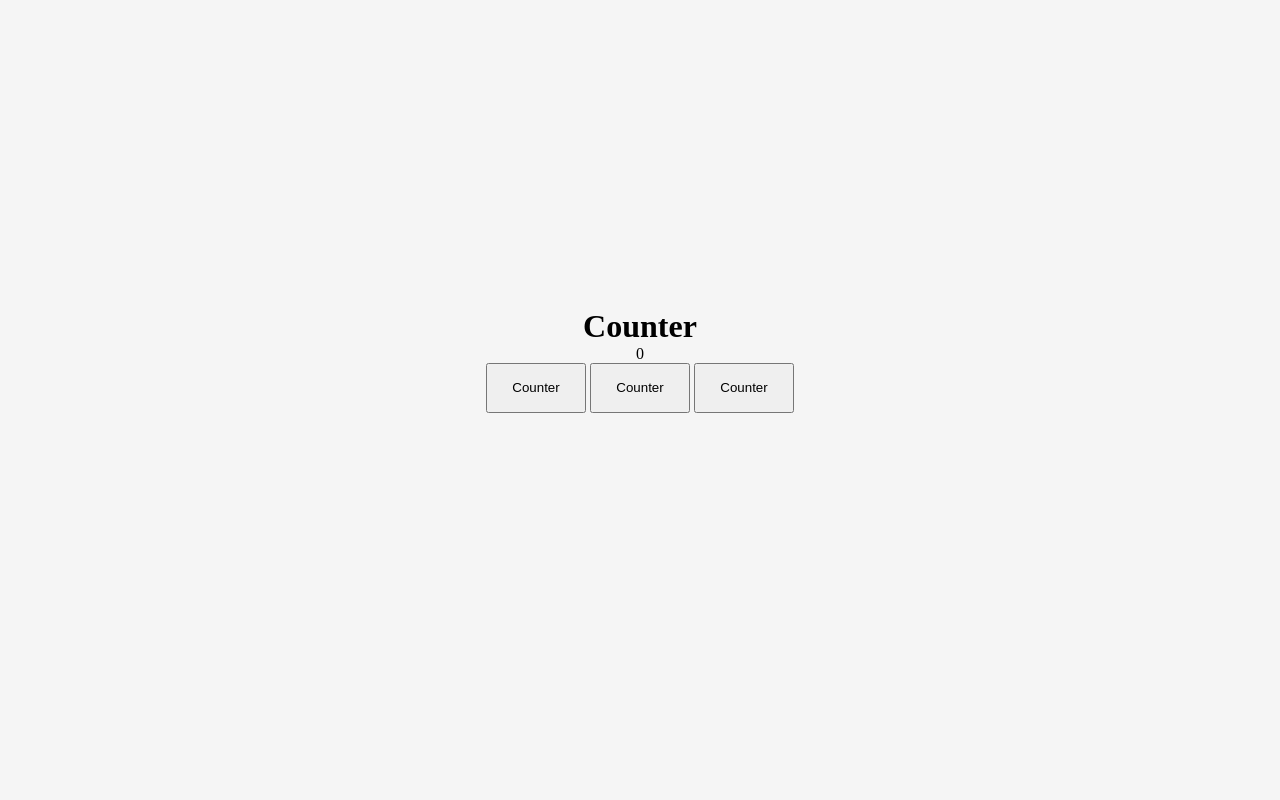
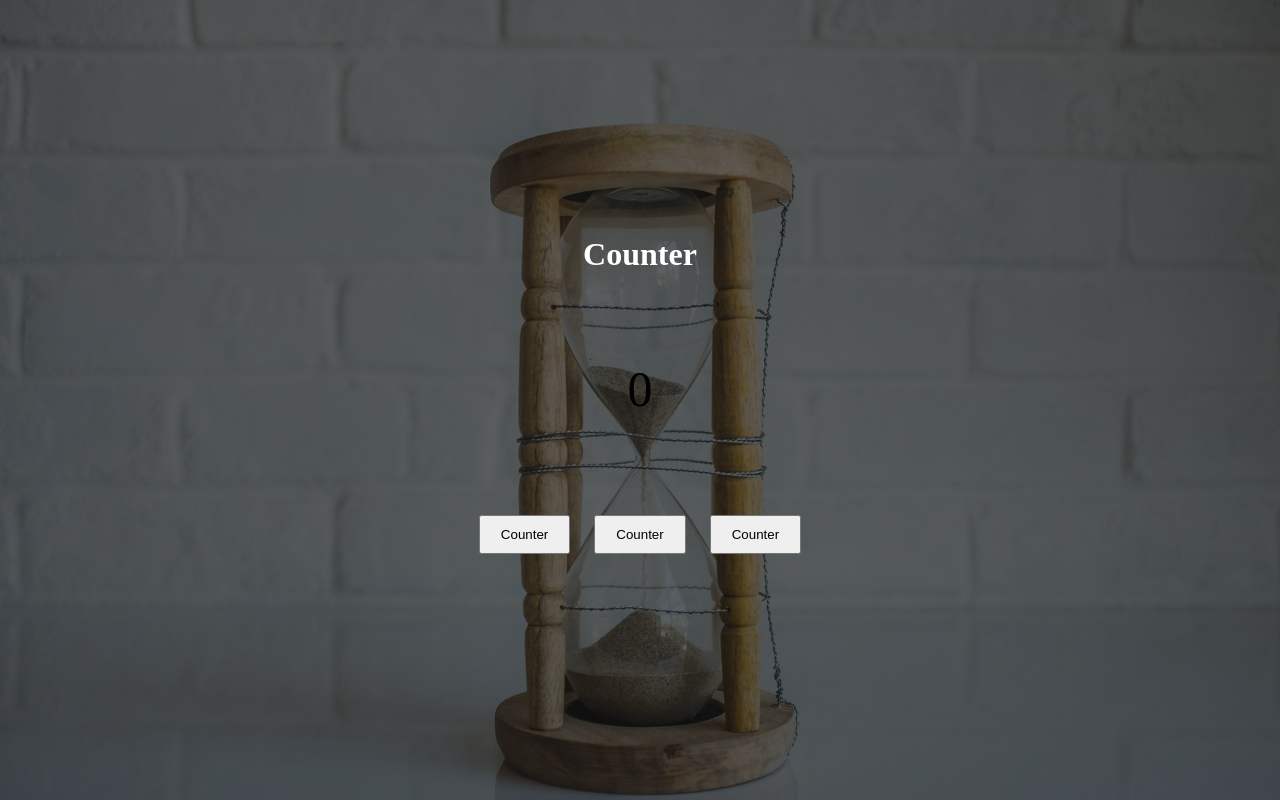
Before and after one commit to nikolagp/counter-vite-vanilla-js, a website built with Vite: page index.html in a window 1280 px wide. Built offline with nearby package versions, Linux system fonts and the light colour scheme.

Commit message:
css draft finished

```diff
--- a/index.html
+++ b/index.html
@@ -12,8 +12,8 @@
 <body>
   <div class="container">
     <h1>Counter</h1>
-    <span>0</span>
-    <div class="buttons">
+    <span id="value">0</span>
+    <div class="button-container">
       <button class="btn">Counter</button>
       <button class="btn">Counter</button>
       <button class="btn">Counter</button>
--- a/style.css
+++ b/style.css
@@ -1,5 +1,8 @@
 body {
-  background-color: whitesmoke;
+  background-image: url("neonbrand-KYxXMTpTzek-unsplash.jpg");
+  background-size: cover;
+  box-shadow:inset 0 0 0 2000px rgba(0, 0, 0, 0.6);
+  position: cover;
   height: 100vh;
 }
 
@@ -11,18 +14,25 @@ body {
   box-sizing: border-box;
 }
 
+h1 {
+  color: white;
+}
+
 .container {
   display: flex;
   flex-direction: column;
-  justify-content: center;
+  justify-content: space-around;
   align-items: center;
-  height: 90vh;
-  width: 500px;
-  padding: auto;
-  margin: auto;
+  height: 100%;
+  width: 100%;
+  padding: 15% 10%;
 }
 
 .btn {
-  width: 100px;
-  height: 50px;
+  padding: 10px 20px;
+  margin: 10px;
 }
+
+#value {
+  font-size: 50px;
+}
```
Also changed, not shown: neonbrand-KYxXMTpTzek-unsplash.jpg (added).
